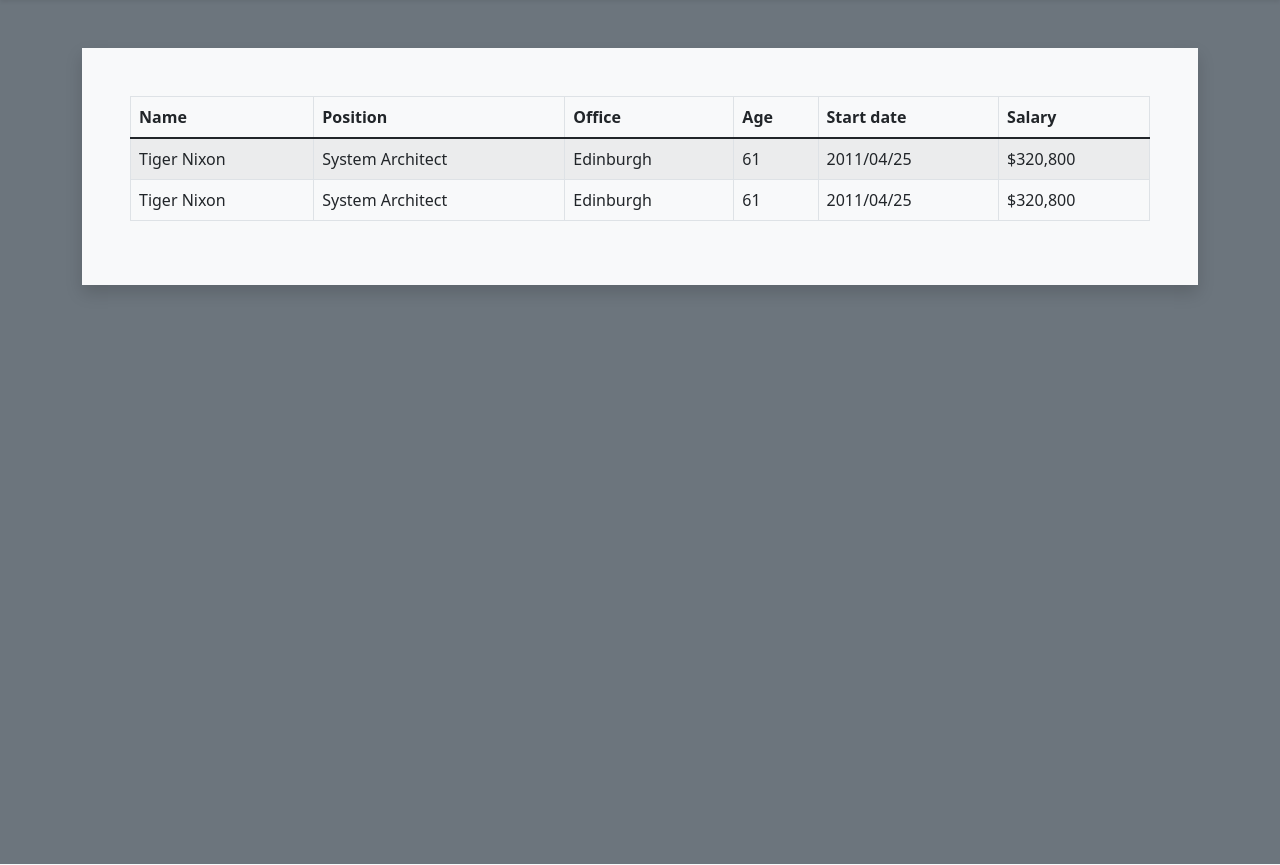
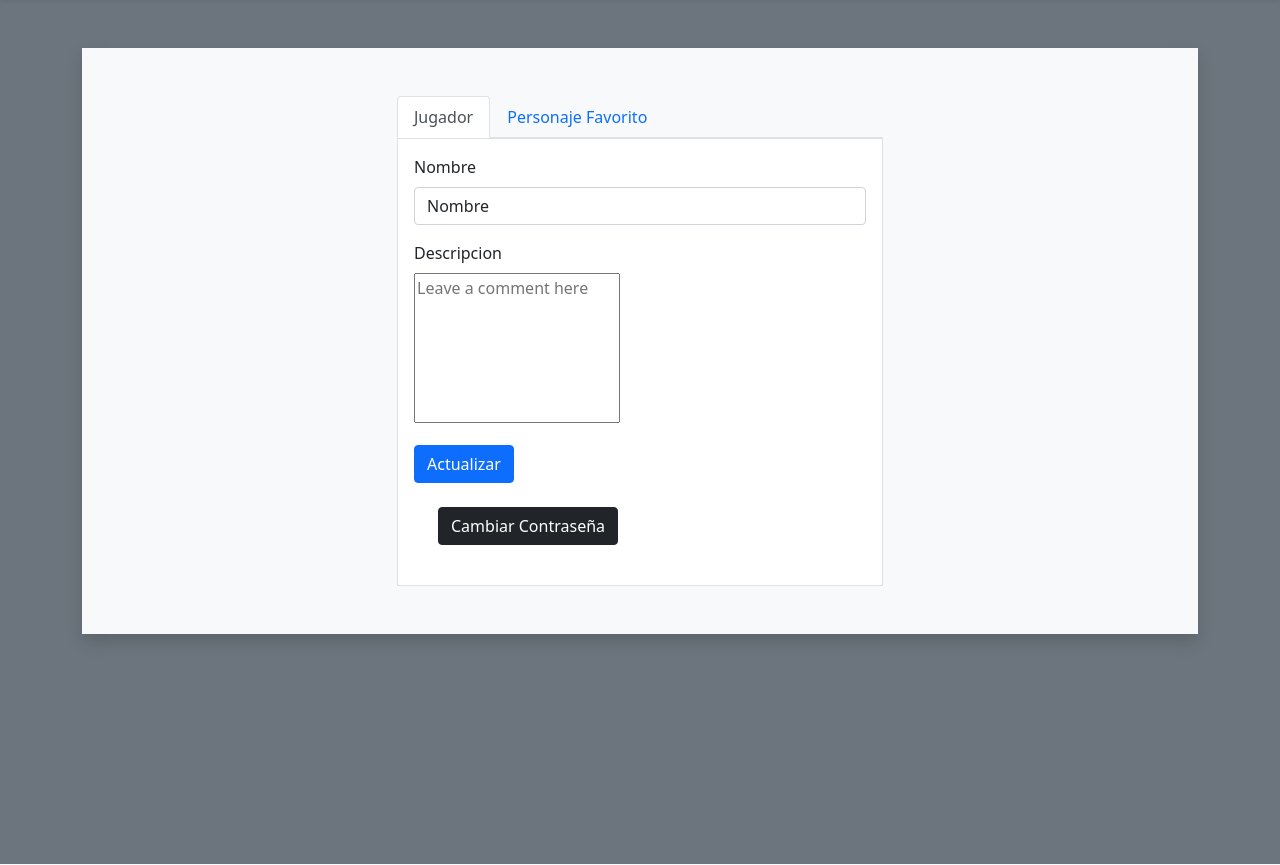
Before and after one commit to JaimeAguiAro/Dungeonrio, a PHP site: page /Dungeonrio/configuracion.php in a window 1280 px wide. Shown: the part 63-928 px from the top of the page. Run offline with PHP 8.4, Linux system fonts and the light colour scheme; some libraries are stand-ins or nearby versions.

Commit message:
configuracion falta backend

```diff
--- /dev/null
+++ b/backendConfiguracion.php
@@ -0,0 +1,11 @@
+<?php
+
+if (isset($_POST["contra"])) {
+    echo $_POST["pass"];
+    echo $_POST["passConfirmar"];
+}else if(isset($_POST["datos"])){
+    echo $_POST["nombre"];
+    echo $_POST["descripcion"];
+}
+
+?>
--- a/configuracion.php
+++ b/configuracion.php
@@ -9,8 +9,8 @@
     <link rel="stylesheet" href="estilos/comun.css">
     <link href="https://cdn.jsdelivr.net/npm/bootstrap@5.1.3/dist/css/bootstrap.min.css" rel="stylesheet" integrity="sha384-1BmE4kWBq78iYhFldvKuhfTAU6auU8tT94WrHftjDbrCEXSU1oBoqyl2QvZ6jIW3" crossorigin="anonymous">
     <script src="https://ajax.googleapis.com/ajax/libs/jquery/3.5.1/jquery.min.js"></script>
+    <script src="https://cdn.jsdelivr.net/npm/bootstrap@5.1.3/dist/js/bootstrap.bundle.min.js" integrity="sha384-ka7Sk0Gln4gmtz2MlQnikT1wXgYsOg+OMhuP+IlRH9sENBO0LRn5q+8nbTov4+1p" crossorigin="anonymous"></script>
     <script src="https://cdn.jsdelivr.net/npm/@popperjs/core@2.10.2/dist/umd/popper.min.js" integrity="sha384-7+zCNj/IqJ95wo16oMtfsKbZ9ccEh31eOz1HGyDuCQ6wgnyJNSYdrPa03rtR1zdB" crossorigin="anonymous"></script>
-    <script src="https://cdn.jsdelivr.net/npm/bootstrap@5.1.3/dist/js/bootstrap.min.js" integrity="sha384-QJHtvGhmr9XOIpI6YVutG+2QOK9T+ZnN4kzFN1RtK3zEFEIsxhlmWl5/YESvpZ13" crossorigin="anonymous"></script>
     <script>
         $(document).ready(function() {
             $('#ranking').DataTable();
@@ -19,41 +19,64 @@
 </head>
 <body class="bg-secondary">
     <?php
+        include "backendConfiguracion.php";
         session_start();
         include "header.php";
     ?>
     <main class="container mt-5 mb-3">
-        <div class="container bg-light p-5 shadow">
-            <table id="ranking" class="table table-striped table-bordered" style="width:100%">
-                <thead>
-                    <tr>
-                        <th>Name</th>
-                        <th>Position</th>
-                        <th>Office</th>
-                        <th>Age</th>
-                        <th>Start date</th>
-                        <th>Salary</th>
-                    </tr>
-                </thead>
-                <tbody>
-                    <tr>
-                        <td>Tiger Nixon</td>
-                        <td>System Architect</td>
-                        <td>Edinburgh</td>
-                        <td>61</td>
-                        <td>2011/04/25</td>
-                        <td>$320,800</td>
-                    </tr>
-                    <tr>
-                        <td>Tiger Nixon</td>
-                        <td>System Architect</td>
-                        <td>Edinburgh</td>
-                        <td>61</td>
-                        <td>2011/04/25</td>
-                        <td>$320,800</td>
-                    </tr>
-                </tbody>
-            </table>
+        <div class="bg-light p-5 shadow">
+            <div class="container" style="width: 50%;">
+                <ul class="nav nav-tabs" id="myTab" role="tablist">
+                    <li class="nav-item" role="presentation">
+                        <button class="nav-link active" id="home-tab" data-bs-toggle="tab" data-bs-target="#home" type="button" role="tab" aria-controls="home" aria-selected="true">Jugador</button>
+                    </li>
+                    <li class="nav-item" role="presentation">
+                        <button class="nav-link" id="profile-tab" data-bs-toggle="tab" data-bs-target="#profile" type="button" role="tab" aria-controls="profile" aria-selected="false">Personaje Favorito</button>
+                    </li>
+                </ul>
+                <div class="tab-content" id="myTabContent">
+                    <div class="tab-pane fade show active" id="home" role="tabpanel" aria-labelledby="home-tab">
+                        <div class="border p-3 bg-body">
+                            <form method="POST" action="backendConfiguracion.php">
+                                <div class="mb-3">
+                                    <label for="nombre" class="form-label">Nombre</label>
+                                    <input type="text" class="form-control" name="nombre" id="nombre" value="Nombre">
+                                </div>
+                                <div class="mb-3">
+                                    <label class="form-label" for="descripcion">Descripcion</label><br>
+                                    <textarea class="form-cotrol" id="descripcion" name="descripcion" placeholder="Leave a comment here" style="resize: none; height: 150px;min-width: 25%;"></textarea>
+                                </div>
+                                <button type="submit" name="datos" class="btn btn-primary">Actualizar</button>
+                            </form>
+                            <p class="m-4">
+                                <a class="btn btn-dark" data-bs-toggle="collapse" href="#contraseñaCollapse" role="button" aria-expanded="false" aria-controls="contraseñaCollapse">Cambiar Contraseña</a>
+                            </p>
+                                <div class="collapse" id="contraseñaCollapse" style="width: 50%;">
+                                    <div class="card card-body">
+                                        <form action="backendConfiguracion.php" method="POST">
+                                            <div class="mb-3">
+                                                <label for="pass" class="form-label">Contraseña</label>
+                                                <input type="password" class="form-control" name="pass" id="pass">
+                                            </div>
+                                            <div class="mb-3">
+                                                <label for="passConfirmar" class="form-label">Confirmar Contraseña</label>
+                                                <input type="password" class="form-control" id="passConfirmar" name="passConfirmar">
+                                            </div>
+                                            <button type="submit" name="contra" class="btn btn-dark">Cambiar Contraseña</button>
+                                        </form>
+                                    </div>
+                                </div>
+                        </div>
+                    </div>
+                    <div class="tab-pane fade" id="profile" role="tabpanel" aria-labelledby="profile-tab">
+                        <div class="border p-3 bg-body" style="min-height: 50vh;">
+                            <div class="alert alert-warning" role="alert">
+                                Adquiera una version mejor para poder modificar su personaje favorito
+                            </div>
+                        </div>
+                    </div>
+                </div>
+            </div>
         </div>
     </main>
     <?php
--- a/hermandad.php
+++ b/hermandad.php
@@ -41,7 +41,7 @@
                 <div class="col border bg-light p-2" style="min-height: 400px;">
                     <p class="col border bg-secondary fw-bold p-2 text-light">Descripcion</p>
                     <span>
-                        Esta hermandad esta reunidad en la posada despues de raid, mañana escribiran una
+                        Esta hermandad esta reunidad en la posada despues de raid, mañana escribiran una Descripcion
                     </span>
                 </div>
             </div>
```
